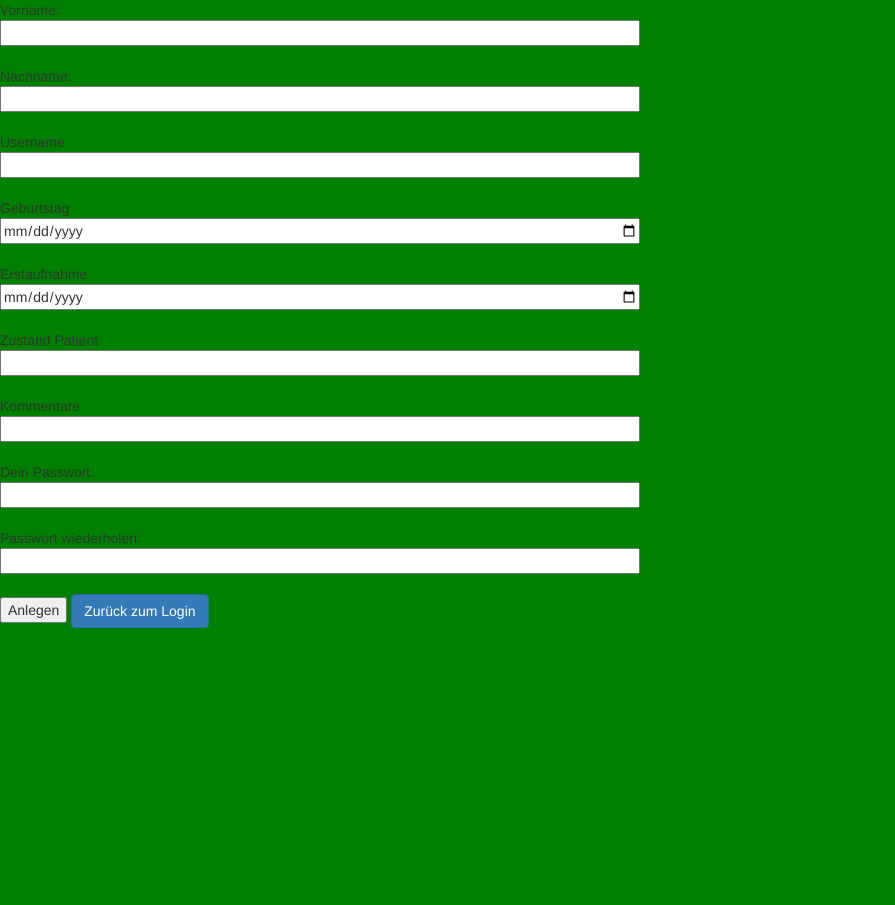
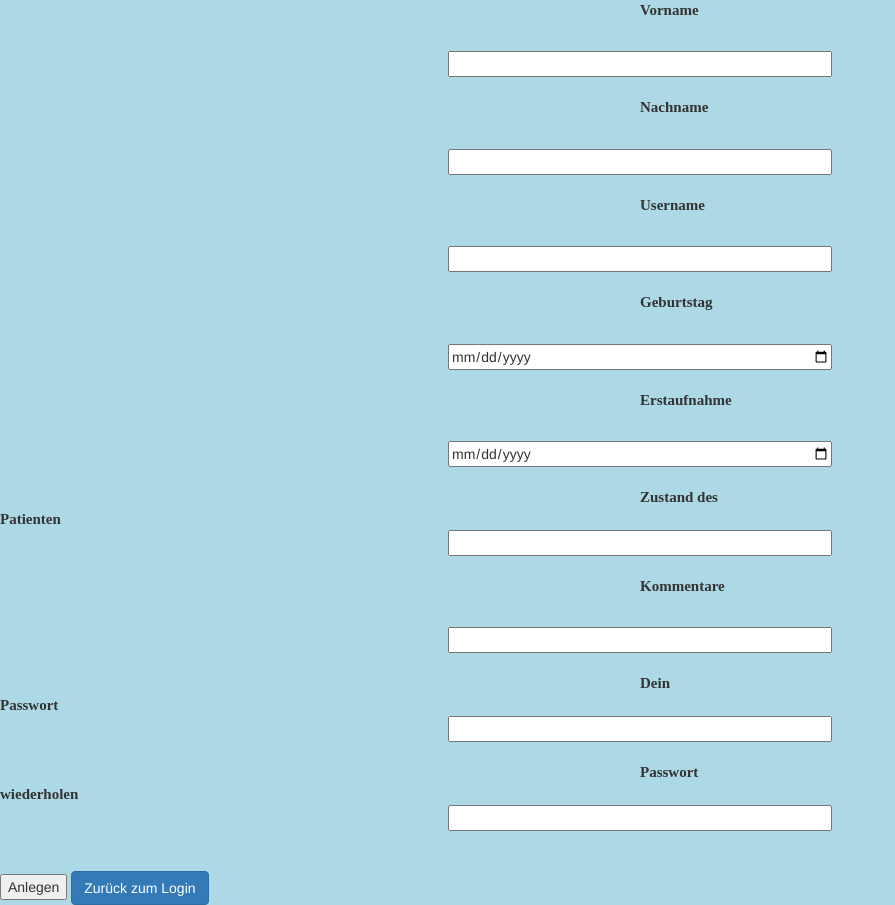
Before and after one commit to Andreas3005/Vergissmeinnicht, a PHP site: page /registrieren.php in a window 1280 px wide. Shown: the whole page, without its empty margins (0-895 px from the left). Before the commit the page ends 628 px from the top, so only its background shows below. Run offline with PHP 8.4, Linux system fonts and the light colour scheme.

Commit message:
CSS-Änderungen

```diff
--- a/css/styles.css
+++ b/css/styles.css
@@ -21,13 +21,12 @@
     margin-left: auto;
     margin-right: auto;
 
-
-
  }
 #Login, #Registrieren, #Username {
 	display: block;
     margin-left: auto;
     margin-right: auto;
+	text-align: center;
 }
 #textzentriert{
 	display: block;
@@ -35,6 +34,21 @@
     margin-right: auto;
 }
 
+#Registrieren_Textfeld{
+
+
+	font-family:'sans-serif';
+	font-weight: bold;
+	font-size: 15px;
+
+	display: block;
+    margin-left: 50%;
+    margin-right: 50%;
+
+
+}
+
+
 body {
 	  background-color: #add8e6;
 	}
--- a/login.php
+++ b/login.php
@@ -16,7 +16,7 @@ if(isset($_GET['login'])) {
  $_SESSION['user_username'] = $user['user_username'];
  header("Location: www.start.php");
  } else {
- $errorMessage = "Username oder Passwort war ungültig<br>";
+ $errorMessage = "<b> Username oder Passwort war ungültig</b><br>";
  }
 
 }
--- a/registrieren.php
+++ b/registrieren.php
@@ -10,28 +10,8 @@ $pdo = new PDO('mysql:host=localhost;dbname=regenbogenheim', 'root', '');
     <link rel="stylesheet" href="https://ajax.aspnetcdn.com/ajax/bootstrap/3.3.6/css/bootstrap.min.css" />
     <script src="https://ajax.aspnetcdn.com/ajax/jQuery/jquery-1.12.4.min.js"></script>
     <script src="https://ajax.aspnetcdn.com/ajax/bootstrap/3.3.6/bootstrap.min.js"></script>
-    <style>
-#logo {
-	width: 80%;
-	height: 80%;
-
-}
-#standardbox{
-    width: 50%;
-    padding: 1,5% 2%;
-    margin: 0,5% 0;
-    box-sizing: border-box;
-
- }
-
-
-body {
-    background-color: green;
-    }
-
-
-</style>
-    <title></title>
+	<link href="css/styles.css" rel="stylesheet" type="text/css">
+    <title>!!Registrieren!!</title>
   </head>
   <body>
     <!-- <img src="img/LOGO.png" id='logo' alt="Selfhtml"-->
@@ -173,47 +153,60 @@ body {
 
                             if($showFormular) {
                             ?>
-    <form action="?register=1" method="post">Vorname:
+
+    <form action="?register=1" method="post">
+	<p id="Registrieren_Textfeld">Vorname
+    </p>
     <br />
     <input type="text" id='standardbox' name="user_vorname" />
     <br />
-    <br />Nachname:
-    <br />
+    <p id="Registrieren_Textfeld">Nachname
+    </p>
+	<br />
     <input type="text" id='standardbox' name="user_nachname" />
     <br />
-    <br />Username
+    <p id="Registrieren_Textfeld">Username
+	 </p>
     <br />
     <input type="text" id='standardbox' name="user_username" />
     <br />
-    <br />Geburtstag
-    <br />
+    <p id="Registrieren_Textfeld">Geburtstag
+    </p>
+	<br />
     <input type="date" id='standardbox' name="user_geburtstag" />
     <br />
-    <br />Erstaufnahme
+    <p id="Registrieren_Textfeld">Erstaufnahme
+	</p>
     <br />
     <input type="date" id='standardbox' name="user_erstaufnahme" />
     <br />
-    <br />Zustand Patient
+    <p style="display:inline" id="Registrieren_Textfeld">Zustand des Patienten
+	</p>
     <br />
     <input type="text" id='standardbox' name="user_status_patient" />
     <br />
-    <br />Kommentare
+    <p id="Registrieren_Textfeld">Kommentare
+	</p>
     <br />
     <input type="text" id='standardbox' name="user_kommentar" />
     <br />
-    <br />Dein Passwort:
+    <p style="display:inline" id="Registrieren_Textfeld">Dein Passwort
+	</p>
     <br />
     <input type="password" id='standardbox' name="passwort" />
     <br />
-    <br />Passwort wiederholen:
+    <p style="display:inline" id="Registrieren_Textfeld" >Passwort wiederholen
+	</p>
     <br />
     <input type="password" id='standardbox' name="passwort2" />
     <br />
     <br />
-    <input type="submit" value="Anlegen" />
+    <input type="submit" value="Anlegen" /> </input>
     <input type="button" class="btn btn-primary" value="Zurück zum Login"
-    onclick="parent.location=&#39;login.php&#39;" /></form><?php
-                            }
-                            ?>
+    onclick="parent.location=&#39;login.php&#39;" /></input>
+	</form>
+	<?php
+							}
+	?>
   </body>
 </html>
```
Also changed, not shown: 1 other file.
